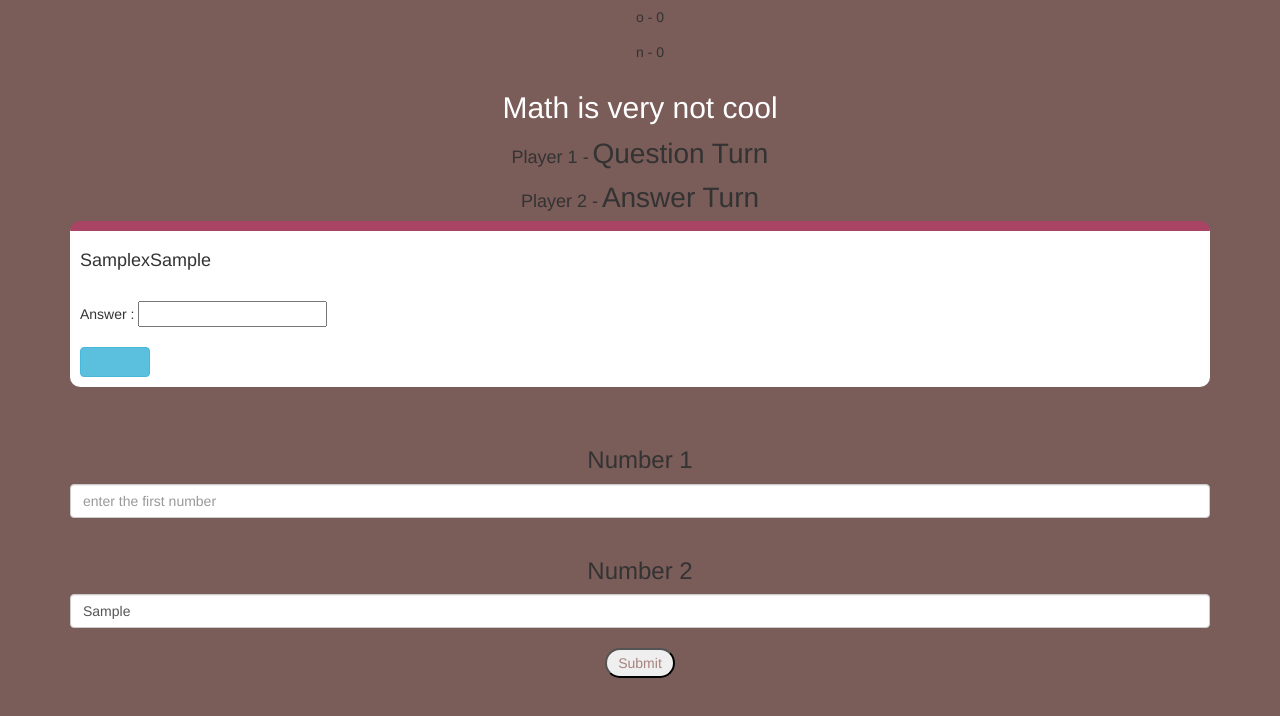
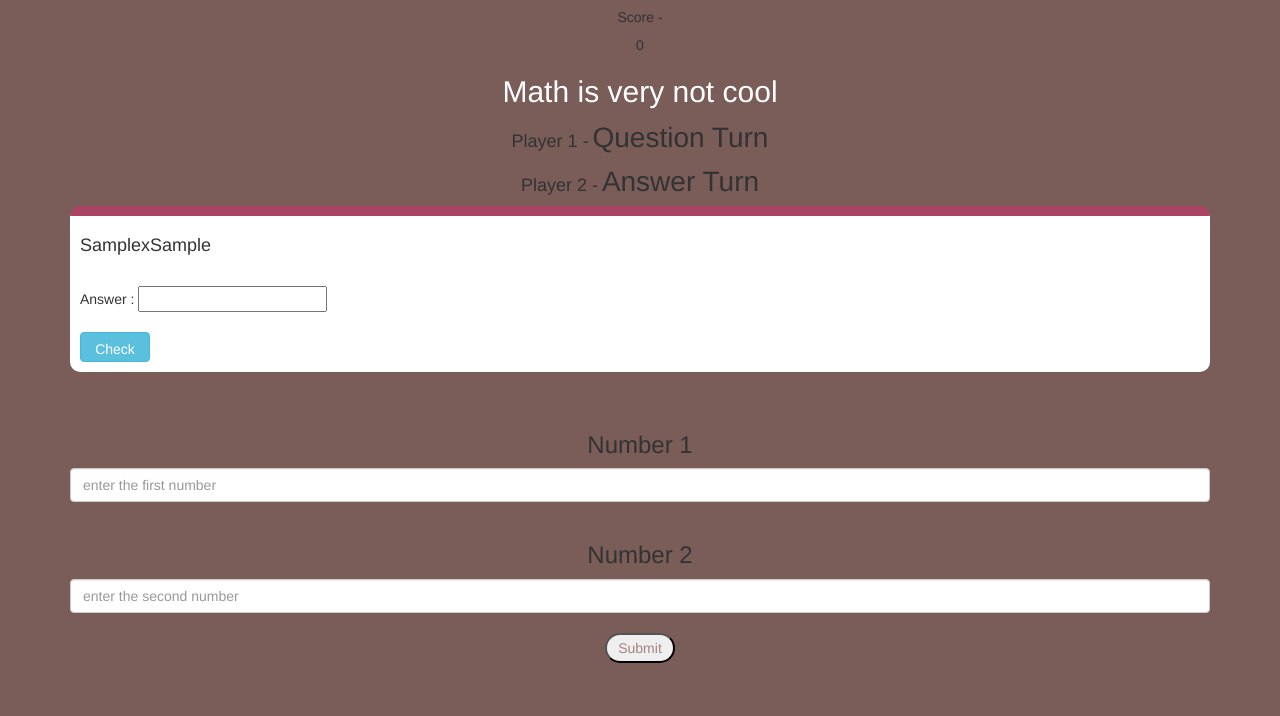
Before and after one commit to NPC-Bl00d1/I-dont-like-math-2.0, a plain HTML site: page Page.html in a window 1280 px wide. Both pictures are taken after typing "Sample", "Sample" into the empty fields and a click on the button "Submit". Drawn offline with nearby package versions, Linux system fonts and the light colour scheme.

Commit message:
Add files via upload

```diff
--- a/Page.html
+++ b/Page.html
@@ -14,11 +14,9 @@
 
 <body>
 
-<h5 id="player1name">o - </h5>
-<span id="score1">0</span>
-<br>
-<h5 id="player2name">n - </h5>
-<span id="score2">0</span>
+<h5 id="player_points">Score - </h5>
+<span id="score">0</span>
+
 
 
 <div class="container">
--- a/gamepage.js
+++ b/gamepage.js
@@ -1,3 +1,5 @@
+var score=0;
+
 function send() {
 
 number1 = document.getElementById("number1").value;
@@ -8,11 +10,25 @@ console.log("the answer is ", real_answer);
 
 question_number = "<h4>" + number1 + "x" + number2 + "</h4>";
 input_box = "<br> Answer : <input type='text' id='input_check_box'> ";
-check_button = "<br><br><button class='btn btn-info' onclick = 'check()'>";
+check_button = "<br><br><button class='btn btn-info' onclick = 'check()'>Check</button>";
 row = question_number + input_box + check_button ;
 
 document.getElementById("output").innerHTML = row;
 document.getElementById("number1").value = "";
-docuemtn.getElementById("number2").value = "";
+document.getElementById("number2").value = "";
+
+player_answer = document.getElementById("input_check_box").value;
 
 }
+
+function check() {
+
+if( player_answer == real_answer ){
+
+score = score + 1;
+
+document.getElementById("score").innerHTML = score;
+
+}
+
+}
```
